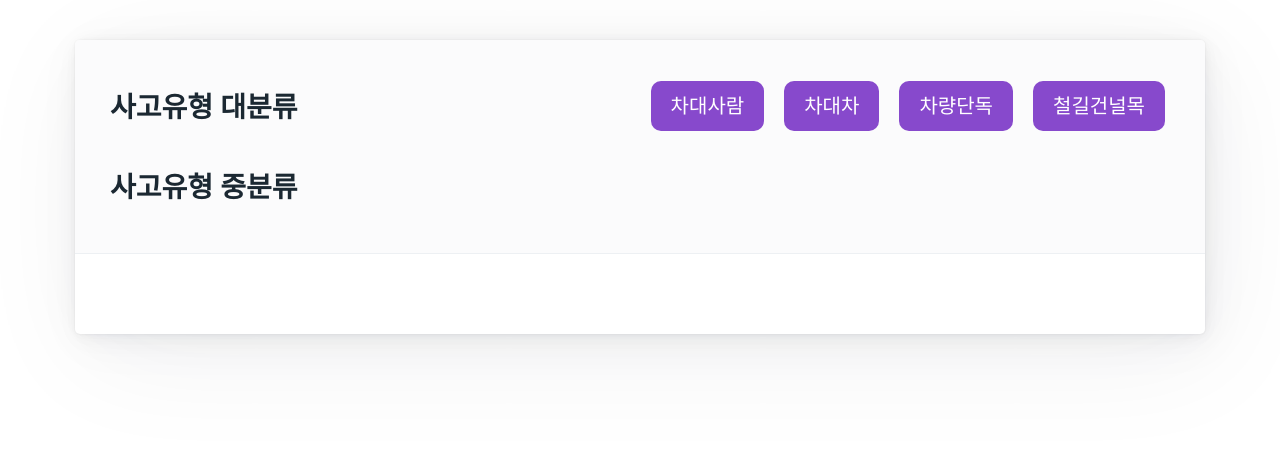
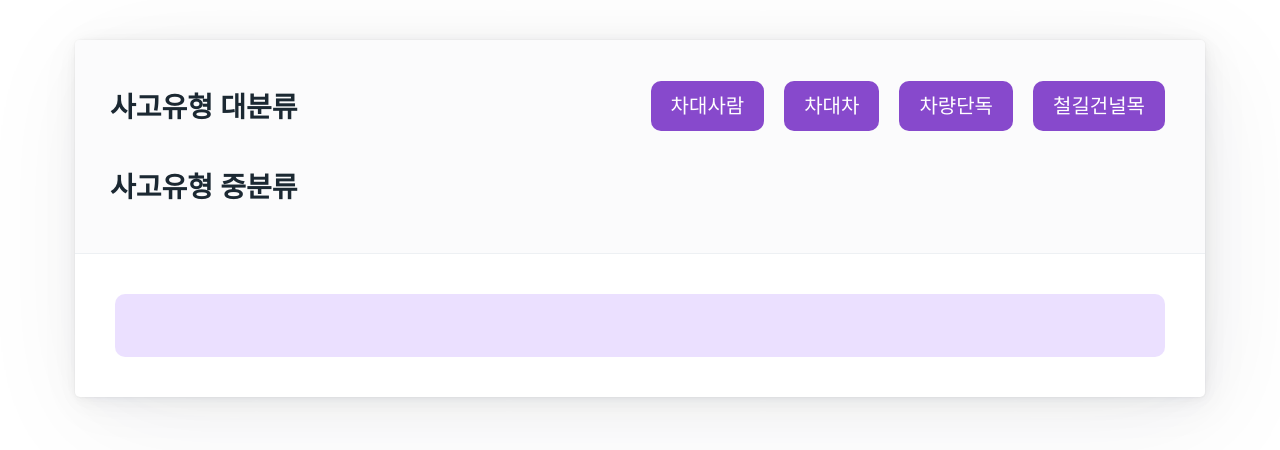
Before and after one commit to fabbitox/react, a React (Create React App) app: page / in a window 1280 px wide. Shown: the top 450 px of the page. Built offline with nearby package versions, Linux system fonts and the light colour scheme.

Commit message:
fixed size div

```diff
--- a/src/06/Taccident.js
+++ b/src/06/Taccident.js
@@ -1,7 +1,7 @@
 import data from './dataTaccident.json';
 import TALargeNav from './TALargeNav';
 import TAMedNav from './TAMedNav';
-import { useState, useEffect } from 'react';
+import { useState, useEffect, useMemo } from 'react';
 import style from './Taccident.module.css';
 
 const Taccident = () => {
@@ -10,10 +10,13 @@ const Taccident = () => {
     large = new Set(large);
     large = [...large];
     const largeMedium = taData.map((item) => [item.사고유형_대분류, item.사고유형_중분류]);
+    const blank = useMemo(() => {
+        return <div className={style.detailbox}></div>;
+    }, []);
 
     const [selLar, setSelLar] = useState('');
     const [selMed, setSelMed] = useState('');
-    const [dataTag, setData] = useState('');
+    const [dataTag, setData] = useState(blank);
     useEffect(() => {
         const accData = taData.filter((item) => item.사고유형_대분류 === selLar && item.사고유형_중분류 === selMed);
         const keys = ["사고건수", "부상신고자수", "경상자수", "중상자수", "사망자수"];
@@ -26,8 +29,8 @@ const Taccident = () => {
 
     useEffect(() => {
         setSelMed('');
-        setData('');
-    }, [selLar]);
+        setData(blank);
+    }, [selLar, blank]);
 
     return (
         <main className='container'>
--- a/src/06/Taccident.module.css
+++ b/src/06/Taccident.module.css
@@ -23,3 +23,10 @@ h1 {
 ul {
     height: 80px;
 }
+
+.detailbox {
+    display: block;
+    height: 63px;
+    border-radius: 10px;
+    background-color: #9966ff33;
+}
```
